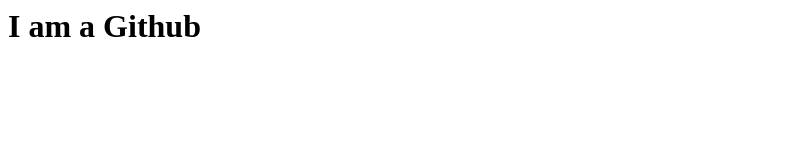
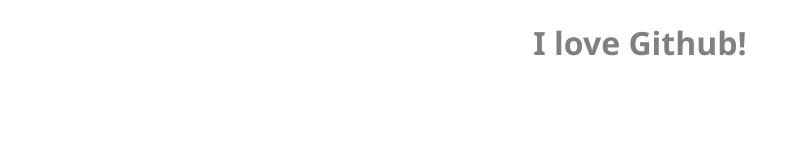
Before and after one commit to Abdullah-Web-D/expert-eureka, a plain HTML site: page docs/index.html in a window 1280 px wide. Shown: the whole page, without its empty margins (0-799 px from the left). Drawn offline with Linux system fonts and the light colour scheme.

Commit message:
Create index.html

```diff
--- a/docs/index.html
+++ b/docs/index.html
@@ -1 +1,19 @@
-<h1>I am a Github</h1>
+<!DOCTYPE html>
+<html lang="en">
+<head>
+    <meta charset="UTF-8">
+    <meta http-equiv="X-UA-Compatible" content="IE=edge">
+    <meta name="viewport" content="width=device-width, initial-scale=1.0">
+    <style>
+        h1{
+            color: gray;
+            text-align: center;
+            font-family: 'Segoe UI', Tahoma, Geneva, Verdana, sans-serif;
+        }
+    </style>
+    <title>A New Github Website</title>
+</head>
+<body>
+    <h1>I love Github!</h1>
+</body>
+</html>
```
